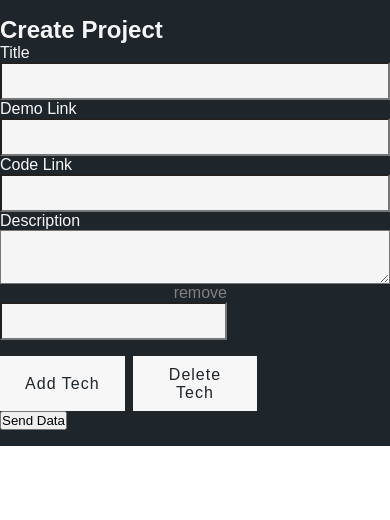
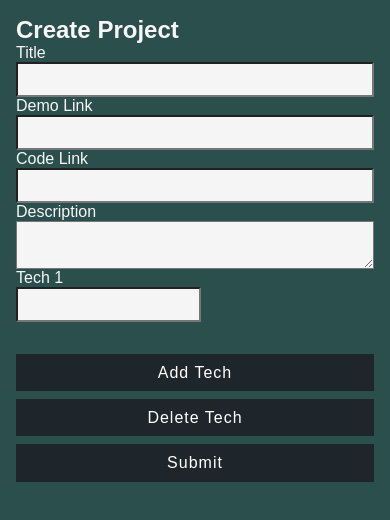
Before and after one commit to SinaBYR/my-portfolio-next, a React (Create React App) app: page /create in a window 390 px wide. Shown: the top 520 px of the page. Built offline with nearby package versions, Linux system fonts and the light colour scheme.

Commit message:
Finish styles + functionality + state handling form

```diff
--- a/src/components/CreateProject/CreateProject.js
+++ b/src/components/CreateProject/CreateProject.js
@@ -1,5 +1,5 @@
 import { useState } from 'react';
-import { SecondaryButton } from '../Utilities';
+import { PrimaryButton } from '../Utilities';
 import classes from './CreateProject.module.css';
 
 const CreateProject = () => {
@@ -11,10 +11,6 @@ const CreateProject = () => {
         desc: '',
         tech: []
     })
-
-    const addInputHandler = () => {
-        setTechNum(techNum + 1)
-    }
 
     const onChangeHandler = e => {
         if(e.target.name === 'tech') {
@@ -32,23 +28,39 @@ const CreateProject = () => {
         })
     }
 
-    const deleteInputHanlder = e => {
+    const addInputHandler = () => {
+        setTechNum(techNum + 1)
+    }
 
+    const deleteInputHandler = () => {
+        if(techNum < 2) {
+            return
+        }
+
+        const newTechArray = [...formData.tech]
+        newTechArray.pop()
+
+        setFormData({
+            ...formData,
+            tech: newTechArray
+        })
+        setTechNum(techNum - 1)
+    }
+
+    const submitFormHandler = e => {
+        e.preventDefault()
+
+        console.log(formData)
     }
 
     let techElements = Array.from(new Array(techNum)).map((num, i) => {
         return (
             <div key={i}>
-                <div className={classes.Label}>
-                    {/* <label htmlFor="tech">Tech {i + 1}</label> */}
-                    <span className={classes.Remove}>remove</span>
-                </div>
+                <label htmlFor="tech">Tech {i + 1}</label>
                 <input type="text" name="tech" id={i} onChange={onChangeHandler}/>
            </div>
         )
     })
-
-    console.log(techElements)
 
     return (
         <div className={classes.CreateProject}>
@@ -56,23 +68,21 @@ const CreateProject = () => {
                 <h2>Create Project</h2>
                 <form className={classes.Form}>
                     <label htmlFor="title">Title</label>
-                    <input type="text" id="title" name="title" onChange={onChangeHandler}/>
+                    <input type="text" id="title" name="title" value={formData.title} onChange={onChangeHandler}/>
                     <label htmlFor="demo">Demo Link</label>
-                    <input type="text" id="demo" name="demo" onChange={onChangeHandler}/>
+                    <input type="text" id="demo" name="demo" value={formData.demo} onChange={onChangeHandler}/>
                     <label htmlFor="code">Code Link</label>
-                    <input type="text" id="code" name="code" onChange={onChangeHandler}/>
+                    <input type="text" id="code" name="code" value={formData.code} onChange={onChangeHandler}/>
                     <label htmlFor="desc">Description</label>
-                    <textarea name="desc" id="desc" onChange={onChangeHandler}/>
-                    <div className={classes.Technologies}>
-                        {techElements}
+                    <textarea name="desc" id="desc" value={formData.desc} onChange={onChangeHandler}/>
+                    <div className={classes.Technologies}>{techElements}</div>
+                    <div className={classes.ButtonsWrapper}>
+                        <PrimaryButton type="button" onClick={addInputHandler}>Add Tech</PrimaryButton>
+                        <PrimaryButton type="button" onClick={deleteInputHandler}>Delete Tech</PrimaryButton>
+                        <PrimaryButton type="button" onClick={submitFormHandler}>Submit</PrimaryButton>
                     </div>
-                        <div className={classes.Buttons}>
-                            <SecondaryButton type="button" onClick={addInputHandler}>Add Tech</SecondaryButton>
-                            <SecondaryButton type="button" onClick={deleteInputHanlder}>Delete Tech</SecondaryButton>
-                        </div>
                 </form>
             </div>
-            <button onClick={() => console.log(formData)}>Send Data</button>
         </div>
     )
 }
--- a/src/components/CreateProject/CreateProject.module.css
+++ b/src/components/CreateProject/CreateProject.module.css
@@ -1,7 +1,8 @@
 .CreateProject {
+    height: 100vh;
     color: #f7f7f7;
-    background-color: #1e262c;
-    padding: 1rem 0;
+    background-color: #2a4f4d;
+    padding: 1rem;
 }
 
 .CreateProjectWrapper {
@@ -44,14 +45,24 @@
     cursor: pointer;
 }
 
-.Buttons {
+.ButtonsWrapper {
     display: grid;
-    grid-template-columns: repeat(3, 1fr);
-    margin-top: 1rem;
+    grid-template-columns: 1fr 1fr 2fr;
+    margin-top: 2rem;
     gap: 8px;
 }
 
-.Buttons > * {
+.ButtonsWrapper > * {
     width: 100%;
     margin: 0 auto;
 }
+
+@media screen and (max-width: 680px) {
+    .Form :is(input, textarea) {
+        font-size: 0.8rem;
+    }
+
+    .ButtonsWrapper {
+        grid-template-columns: 1fr;
+    }
+}
```
